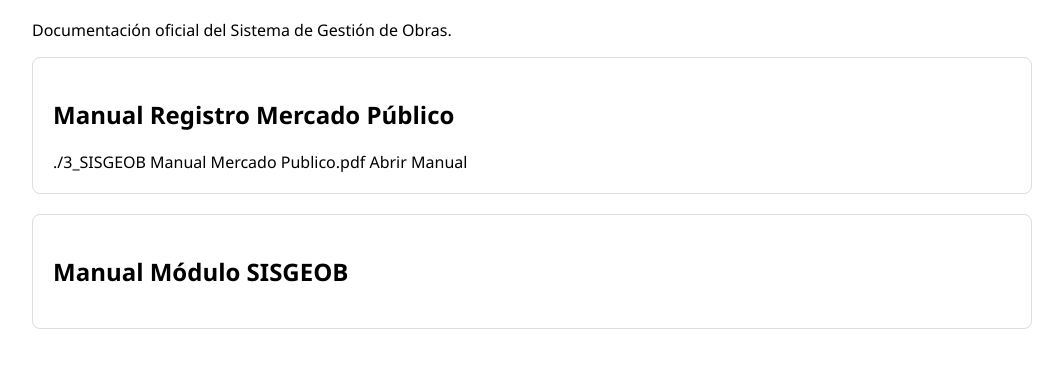
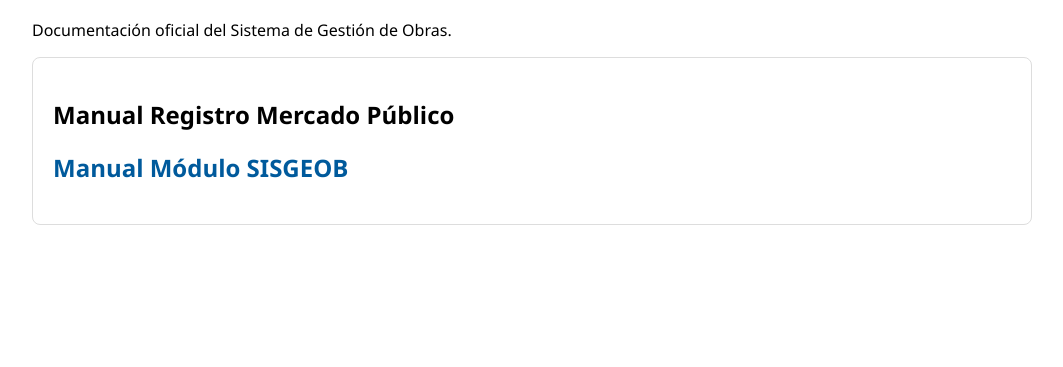
Before and after one commit to luisalbertobozo-hue/SISGEOB-conocimiento, a plain HTML site: page index.html in a window 1280 px wide. Shown: the part 107-474 px from the top of the page, without its empty margins (108-1171 px from the left). Drawn offline with Linux system fonts and the light colour scheme.

Commit message:
Update index.html

```diff
--- a/index.html
+++ b/index.html
@@ -6,9 +6,8 @@
 <title>Base de Conocimiento SISGEOB</title>
 
 <style>
-
 body{
-    font-family:Segoe UI,Arial,sans-serif;
+    font-family:Segoe UI, Arial, sans-serif;
     max-width:1000px;
     margin:auto;
     padding:40px;
@@ -24,8 +23,12 @@ body{
 a{
     color:#005a9c;
     font-weight:bold;
+    text-decoration:none;
 }
 
+a:hover{
+    text-decoration:underline;
+}
 </style>
 
 </head>
@@ -41,8 +44,8 @@ Documentación oficial del Sistema de Gestión de Obras.
 
 <h2>Manual Registro Mercado Público</h2>
 
-./3_SISGEOB Manual Mercado Publico.pdf
-Abrir Manual
+<a href="./3_SISGEOB Manual Mercado df
+📘 Abrir Manual
 </a>
 
 </div>
@@ -51,11 +54,9 @@ Abrir Manual
 
 <h2>Manual Módulo SISGEOB</h2>
 
-<a href="./4_SISGEOB Manual df
-Abrir Manual
+<a href="./4_SISGEOB Manual SIS📗 Abrir Manual
 </a>
 
 </div>
 
 </body>
-</html>
```
